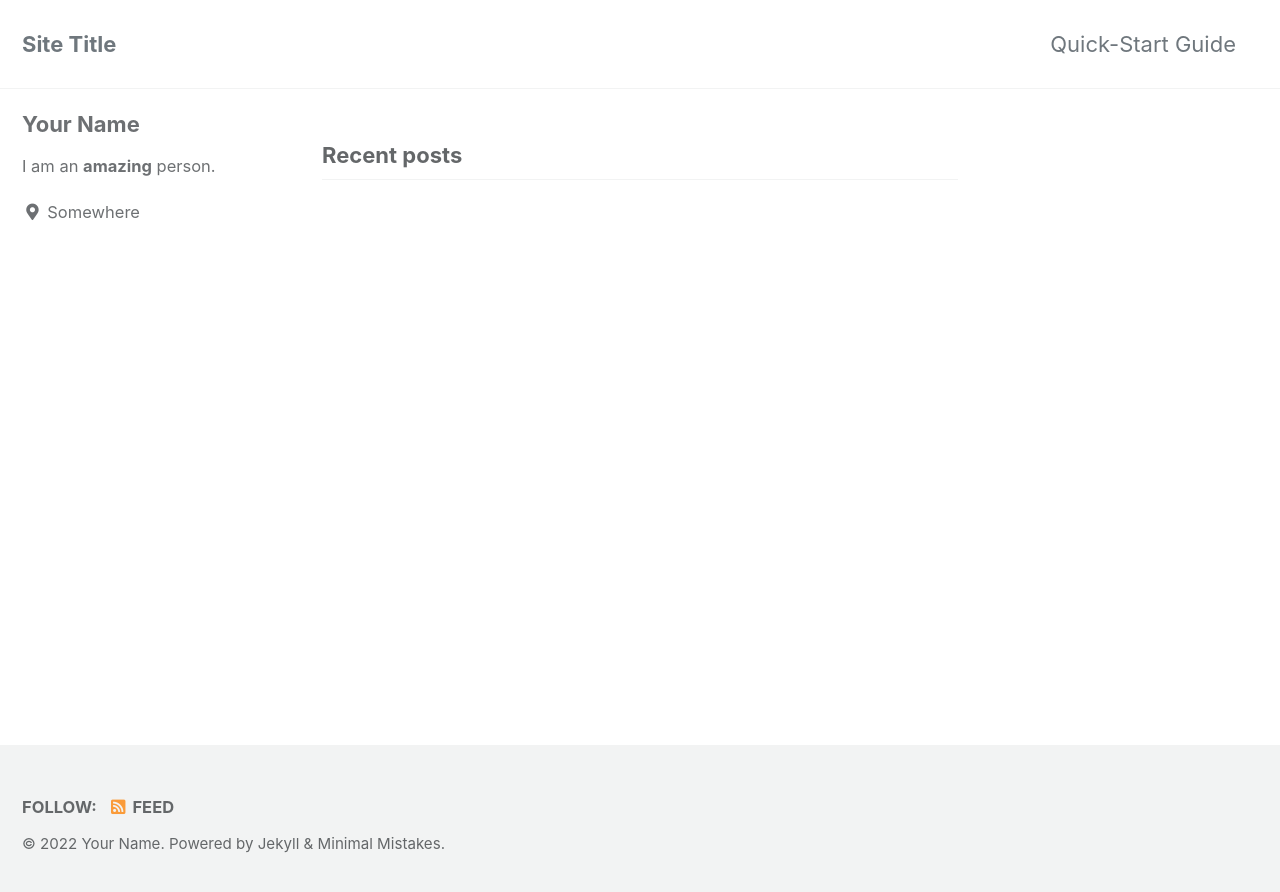
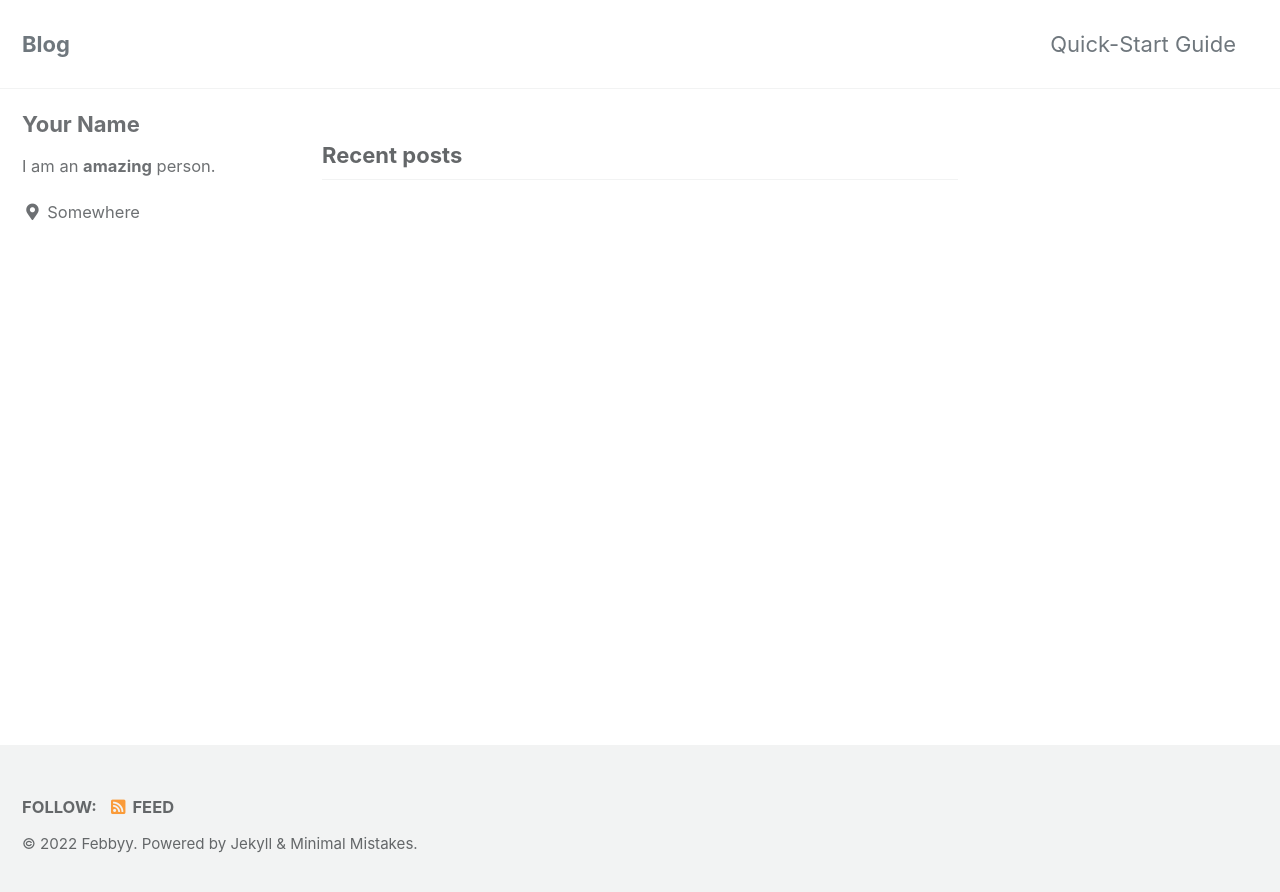
Before and after one commit to febbyy/febbyy.github.io, a Jekyll site: the page built from index.html, in a window 1280 px wide. Shown: the top 892 px of the page. Built offline with Jekyll 4.4.1, drawn with Linux system fonts in a browser that asks for light colours; cached includes are drawn as plain includes; the list of posts is cut into pages by our own code.

Commit message:
docs: Edit _config.yml to change title, name, url

```diff
--- a/_config.yml
+++ b/_config.yml
@@ -16,12 +16,12 @@ minimal_mistakes_skin    : "default" # "air", "aqua", "contrast", "dark", "dirt"
 
 # Site Settings
 locale                   : "en-US"
-title                    : "Site Title"
+title                    : "Blog"
 title_separator          : "-"
 subtitle                 : # site tagline that appears below site title in masthead
-name                     : "Your Name"
+name                     : "Febbyy"
 description              : "An amazing website."
-url                      : # the base hostname & protocol for your site e.g. "https://mmistakes.github.io"
+url                      : "https://febbyy.github.io"
 baseurl                  : # the subpath of your site, e.g. "/blog"
 repository               : # GitHub username/repo-name e.g. "mmistakes/minimal-mistakes"
 teaser                   : # path of fallback teaser image, e.g. "/assets/images/500x300.png"
```
